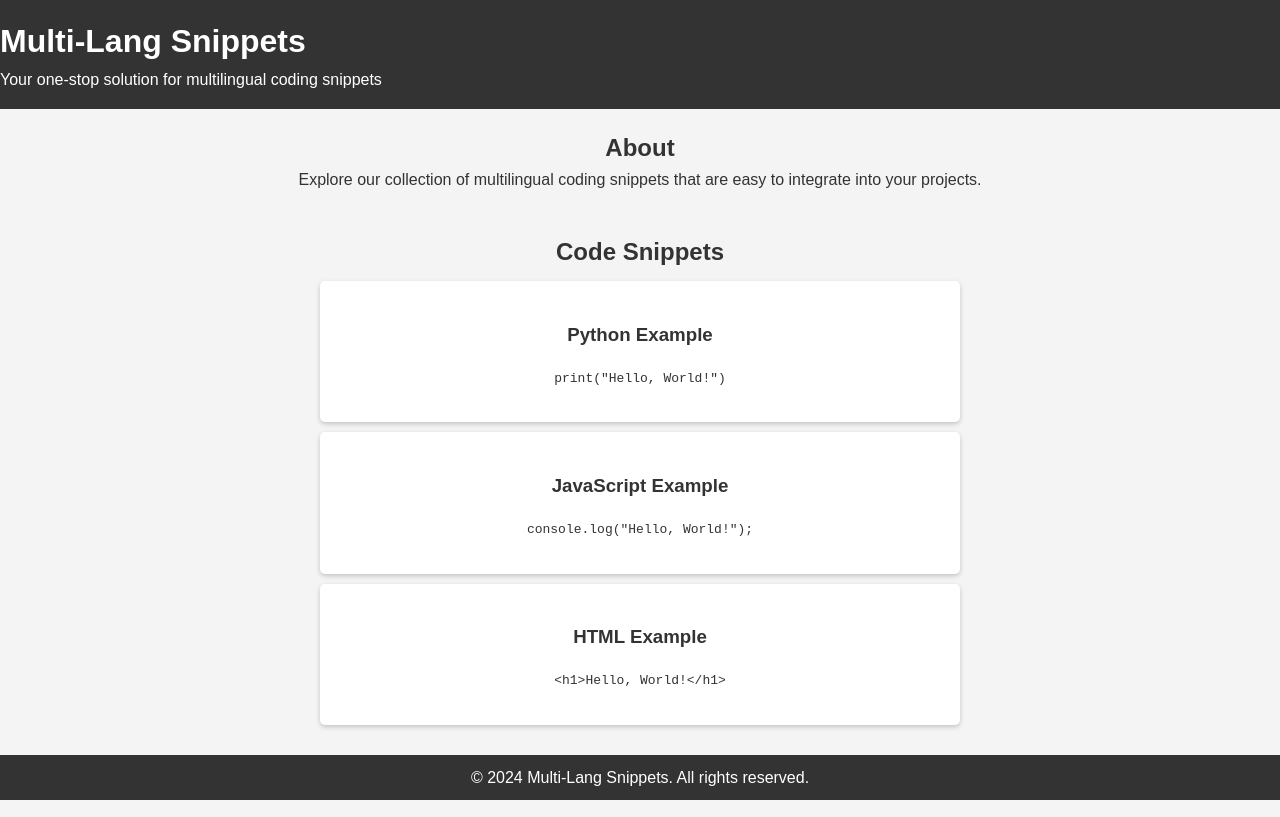
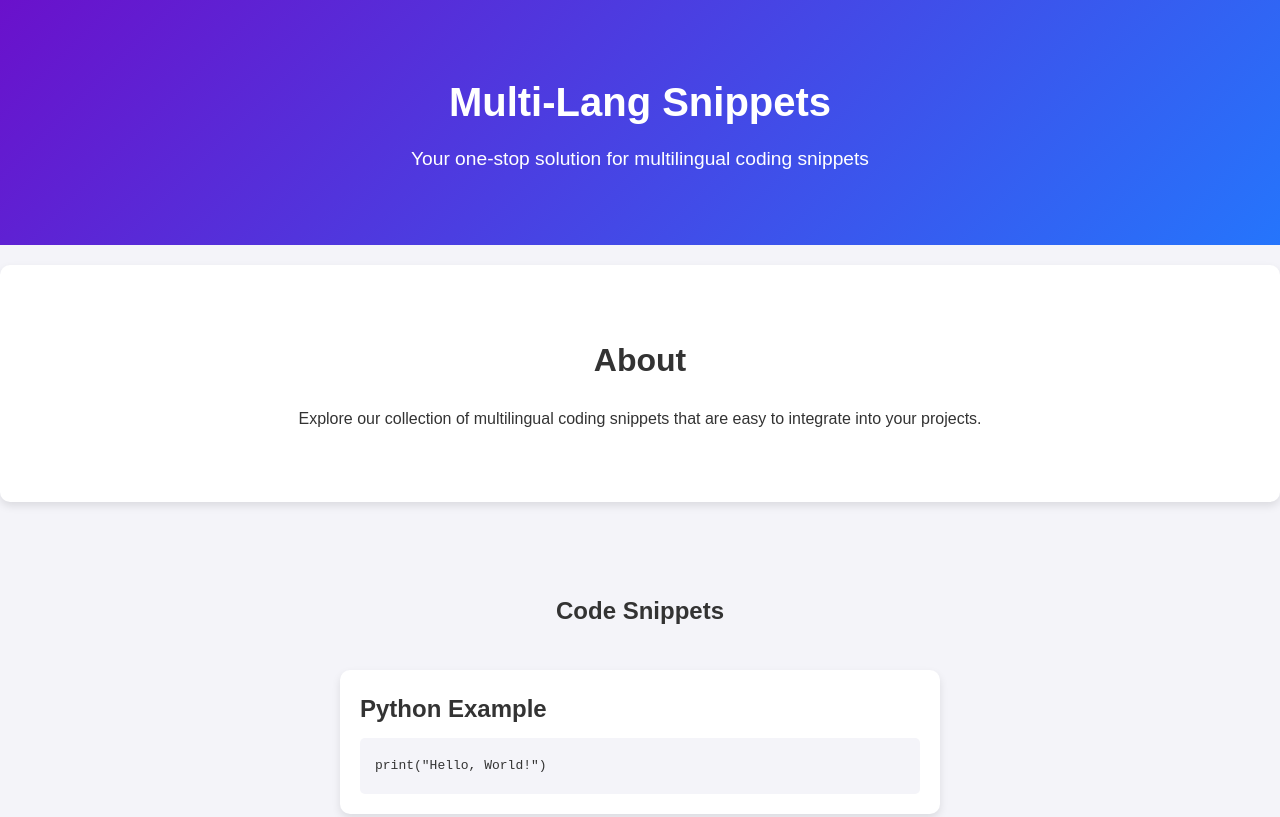
Before and after one commit to cyber-ribouldingue/multi-lang-snippets, a plain HTML site: page index.html in a window 1280 px wide. Shown: the top 817 px of the page. Drawn offline with Linux system fonts and the light colour scheme.

Commit message:
Update style.css

```diff
--- a/style.css
+++ b/style.css
@@ -1,66 +1,93 @@
-/* Reset */
-body, h1, h2, p {
+/* Global Reset */
+* {
     margin: 0;
     padding: 0;
-    font-family: Arial, sans-serif;
+    box-sizing: border-box;
 }
 
-/* Global Styles */
 body {
+    font-family: 'Arial', sans-serif;
+    color: #333;
     line-height: 1.6;
-    color: #333;
-    background-color: #f4f4f4;
-    margin: 0;
-    padding: 0;
+    background-color: #f4f4f9;
 }
 
-header {
-    background: #333;
-    color: #fff;
-    padding: 1rem 0;
+/* Header */
+.main-header {
+    background: linear-gradient(135deg, #6a11cb, #2575fc);
+    color: white;
+    text-align: center;
+    padding: 50px 20px;
 }
 
-.nav-links {
-    list-style: none;
-    text-align: center;
+.main-header h1 {
+    font-size: 2.5rem;
+    margin-bottom: 10px;
 }
 
-.nav-links li {
-    display: inline;
-    margin: 0 15px;
+.main-header p {
+    font-size: 1.2rem;
 }
 
-.nav-links a {
-    color: white;
-    text-decoration: none;
+/* Sections */
+.container {
+    max-width: 1200px;
+    margin: 0 auto;
+    padding: 20px;
 }
 
-section {
-    padding: 20px;
+.content-section {
     text-align: center;
+    padding: 50px 20px;
+    background: white;
+    margin: 20px 0;
+    border-radius: 10px;
+    box-shadow: 0 4px 8px rgba(0, 0, 0, 0.1);
+}
+
+.content-section h2 {
+    margin-bottom: 20px;
+    font-size: 2rem;
+}
+
+/* Snippets */
+.snippet-section {
+    padding: 50px 20px;
+}
+
+.snippet-section h2 {
+    text-align: center;
+    margin-bottom: 40px;
 }
 
 .snippet-card {
     background: white;
-    margin: 10px auto;
+    margin: 20px auto;
     padding: 20px;
+    border-radius: 10px;
+    max-width: 600px;
+    box-shadow: 0 4px 8px rgba(0, 0, 0, 0.1);
+}
+
+.snippet-card h3 {
+    margin-bottom: 10px;
+    font-size: 1.5rem;
+}
+
+pre {
+    background: #f4f4f9;
+    padding: 15px;
     border-radius: 5px;
-    box-shadow: 0 2px 5px rgba(0, 0, 0, 0.2);
-    max-width: 600px;
+    overflow-x: auto;
+    font-family: 'Courier New', Courier, monospace;
 }
 
 /* Footer */
-footer {
+.main-footer {
     background: #333;
     color: white;
-    padding: 10px 0;
     text-align: center;
+    padding: 20px 0;
+    margin-top: 20px;
+    font-size: 0.9rem;
 }
-
-/* Responsive Design */
-@media (max-width: 768px) {
-    .nav-links li {
-        display: block;
-        margin: 10px 0;
-    }
-}
```
